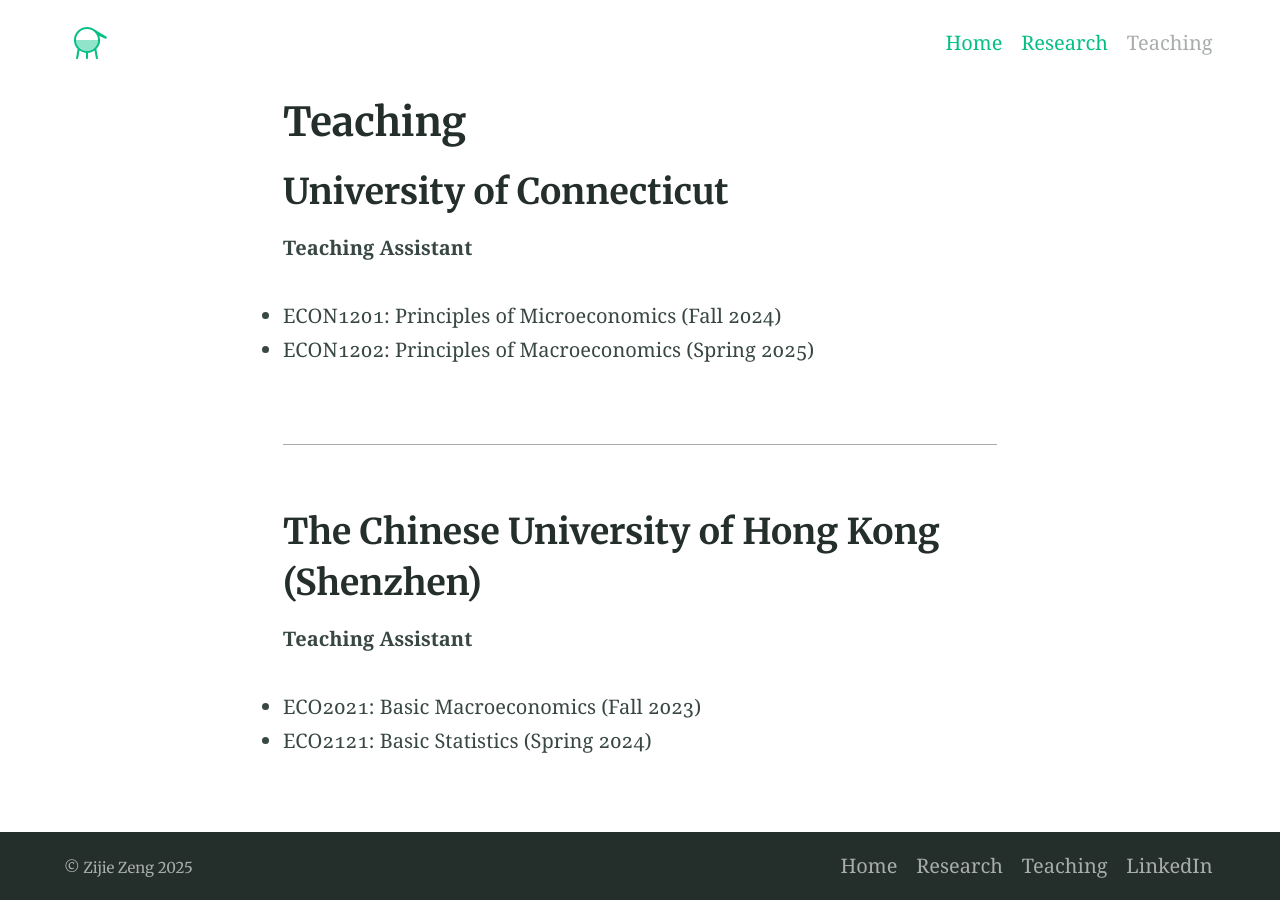
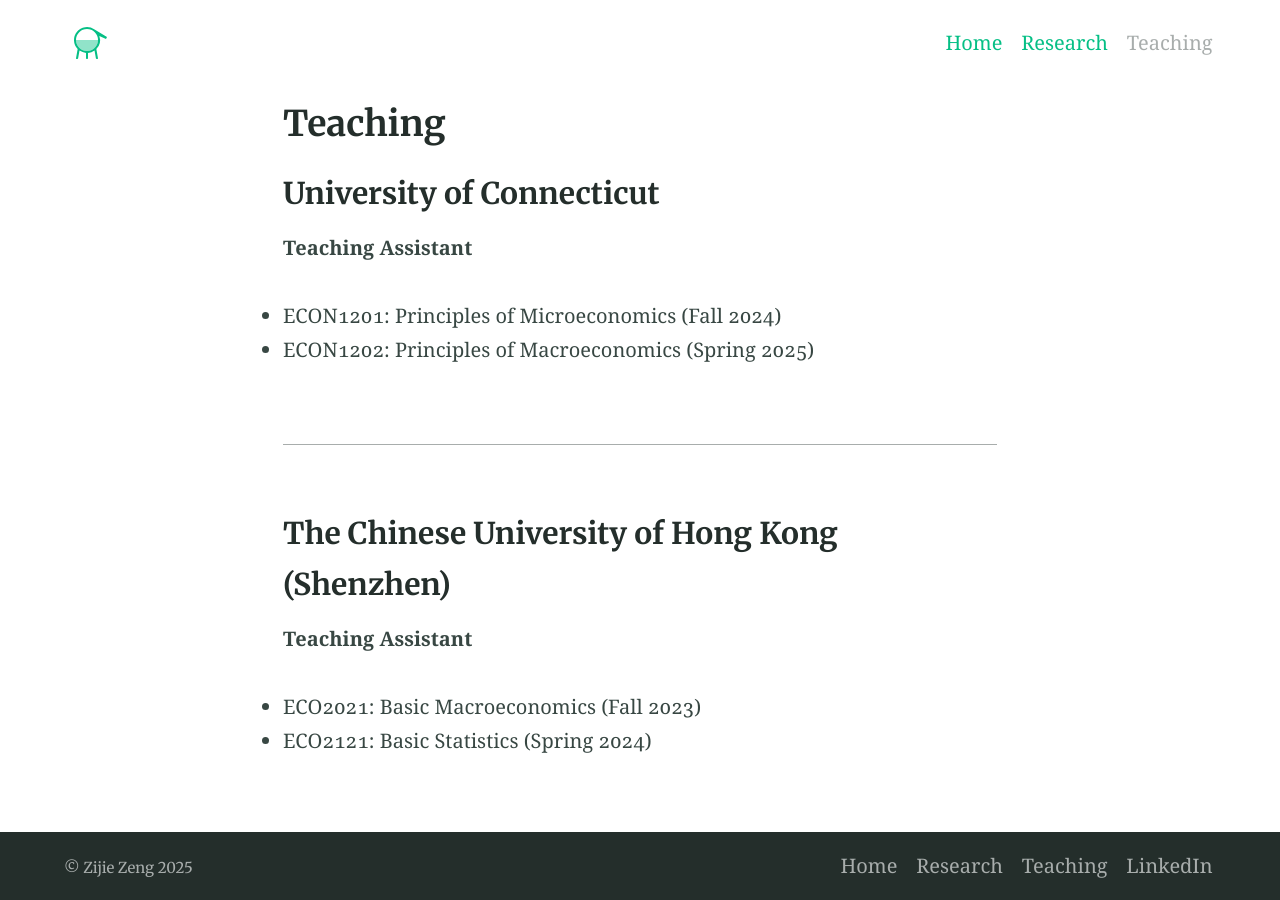
Before and after one commit to apezeng/apezeng.github.io, a Jekyll site: the page built from teaching.md, in a window 1280 px wide. Built offline with Jekyll 4.4.1, drawn with Linux system fonts in a browser that asks for light colours.

```diff
--- a/teaching.md
+++ b/teaching.md
@@ -5,9 +5,9 @@ permalink: /teaching/
 hide_title: true
 ---
 
-# Teaching
+## Teaching
 
-## University of Connecticut
+### University of Connecticut
 
 **Teaching Assistant**
 - ECON1201: Principles of Microeconomics (Fall 2024)
@@ -15,7 +15,7 @@ hide_title: true
 
 ---
 
-## The Chinese University of Hong Kong (Shenzhen)
+### The Chinese University of Hong Kong (Shenzhen)
 
 **Teaching Assistant**
 - ECO2021: Basic Macroeconomics (Fall 2023)
```
